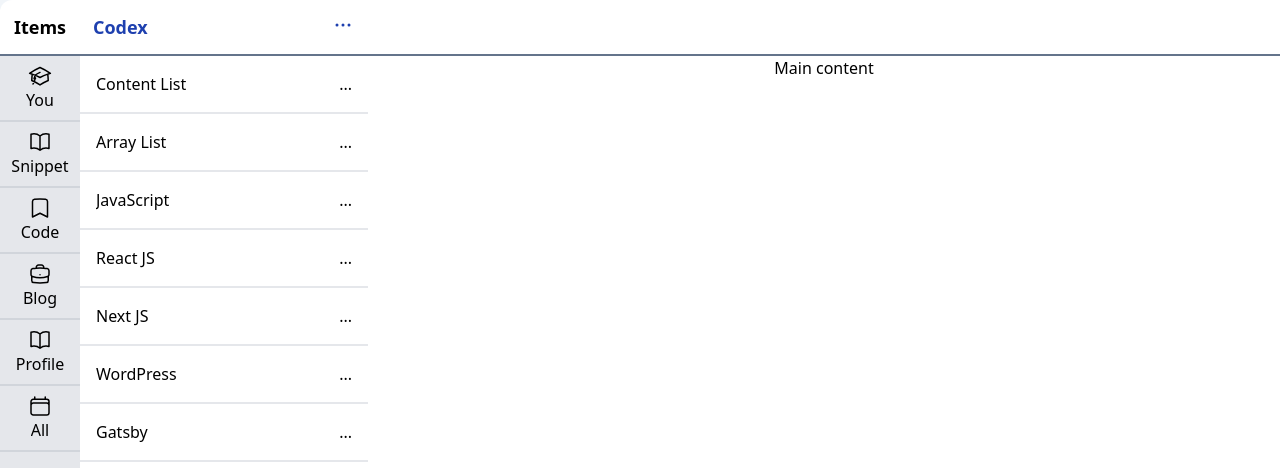
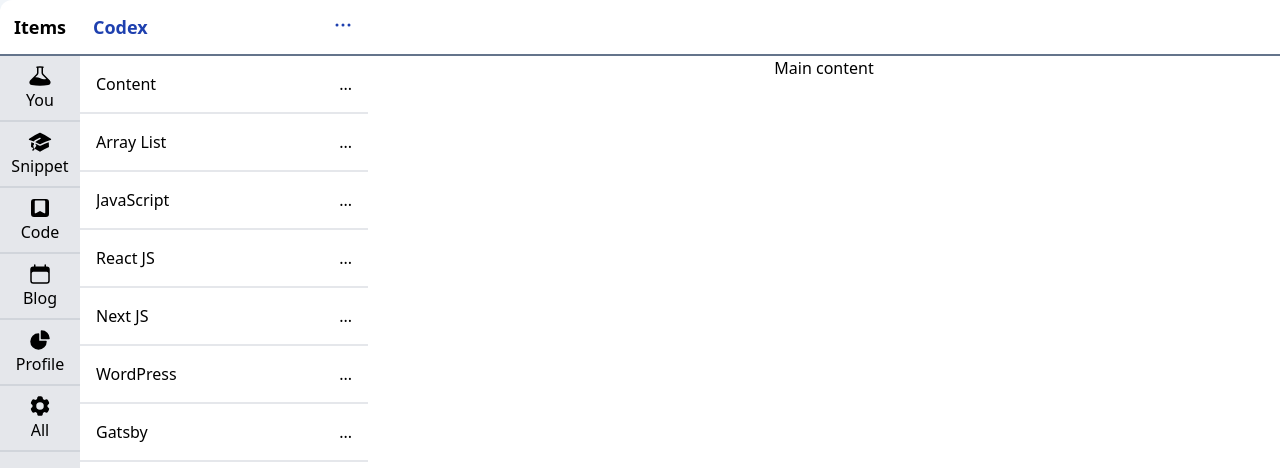
Before and after one commit to pkaranaxioned/codex, a Next.js app: page / in a window 1280 px wide. Shown: the top 468 px of the page. Built offline with nearby package versions, Linux system fonts and the light colour scheme.

Commit message:
Minor PR fixes & heroicons added

```diff
--- a/assets/icons/Icon1.jsx
+++ /dev/null
@@ -1,101 +0,0 @@
-export const Icon1 = () => (
-  <svg
-    xmlns="http://www.w3.org/2000/svg"
-    fill="none"
-    viewBox="0 0 24 24"
-    strokeWidth={1.5}
-    stroke="currentColor"
-    className="w-6 h-6"
-  >
-    <path
-      strokeLinecap="round"
-      strokeLinejoin="round"
-      d="M4.26 10.147a60.436 60.436 0 00-.491 6.347A48.627 48.627 0 0112 20.904a48.627 48.627 0 018.232-4.41 60.46 60.46 0 00-.491-6.347m-15.482 0a50.57 50.57 0 00-2.658-.813A59.905 59.905 0 0112 3.493a59.902 59.902 0 0110.399 5.84c-.896.248-1.783.52-2.658.814m-15.482 0A50.697 50.697 0 0112 13.489a50.702 50.702 0 017.74-3.342M6.75 15a.75.75 0 100-1.5.75.75 0 000 1.5zm0 0v-3.675A55.378 55.378 0 0112 8.443m-7.007 11.55A5.981 5.981 0 006.75 15.75v-1.5"
-    />
-  </svg>
-);
-
-export const Icon2 = () => (
-  <svg
-    xmlns="http://www.w3.org/2000/svg"
-    fill="none"
-    viewBox="0 0 24 24"
-    strokeWidth={1.5}
-    stroke="currentColor"
-    className="w-6 h-6"
-  >
-    <path
-      strokeLinecap="round"
-      strokeLinejoin="round"
-      d="M12 6.042A8.967 8.967 0 006 3.75c-1.052 0-2.062.18-3 .512v14.25A8.987 8.987 0 016 18c2.305 0 4.408.867 6 2.292m0-14.25a8.966 8.966 0 016-2.292c1.052 0 2.062.18 3 .512v14.25A8.987 8.987 0 0018 18a8.967 8.967 0 00-6 2.292m0-14.25v14.25"
-    />
-  </svg>
-);
-
-export const Icon3 = () => (
-  <svg
-    xmlns="http://www.w3.org/2000/svg"
-    fill="none"
-    viewBox="0 0 24 24"
-    strokeWidth={1.5}
-    stroke="currentColor"
-    className="w-6 h-6"
-  >
-    <path
-      strokeLinecap="round"
-      strokeLinejoin="round"
-      d="M17.593 3.322c1.1.128 1.907 1.077 1.907 2.185V21L12 17.25 4.5 21V5.507c0-1.108.806-2.057 1.907-2.185a48.507 48.507 0 0111.186 0z"
-    />
-  </svg>
-);
-
-export const Icon4 = () => (
-  <svg
-    xmlns="http://www.w3.org/2000/svg"
-    fill="none"
-    viewBox="0 0 24 24"
-    strokeWidth={1.5}
-    stroke="currentColor"
-    className="w-6 h-6"
-  >
-    <path
-      strokeLinecap="round"
-      strokeLinejoin="round"
-      d="M20.25 14.15v4.25c0 1.094-.787 2.036-1.872 2.18-2.087.277-4.216.42-6.378.42s-4.291-.143-6.378-.42c-1.085-.144-1.872-1.086-1.872-2.18v-4.25m16.5 0a2.18 2.18 0 00.75-1.661V8.706c0-1.081-.768-2.015-1.837-2.175a48.114 48.114 0 00-3.413-.387m4.5 8.006c-.194.165-.42.295-.673.38A23.978 23.978 0 0112 15.75c-2.648 0-5.195-.429-7.577-1.22a2.016 2.016 0 01-.673-.38m0 0A2.18 2.18 0 013 12.489V8.706c0-1.081.768-2.015 1.837-2.175a48.111 48.111 0 013.413-.387m7.5 0V5.25A2.25 2.25 0 0013.5 3h-3a2.25 2.25 0 00-2.25 2.25v.894m7.5 0a48.667 48.667 0 00-7.5 0M12 12.75h.008v.008H12v-.008z"
-    />
-  </svg>
-);
-
-export const Icon5 = () => (
-  <svg
-    xmlns="http://www.w3.org/2000/svg"
-    fill="none"
-    viewBox="0 0 24 24"
-    strokeWidth={1.5}
-    stroke="currentColor"
-    className="w-6 h-6"
-  >
-    <path
-      strokeLinecap="round"
-      strokeLinejoin="round"
-      d="M12 6.042A8.967 8.967 0 006 3.75c-1.052 0-2.062.18-3 .512v14.25A8.987 8.987 0 016 18c2.305 0 4.408.867 6 2.292m0-14.25a8.966 8.966 0 016-2.292c1.052 0 2.062.18 3 .512v14.25A8.987 8.987 0 0018 18a8.967 8.967 0 00-6 2.292m0-14.25v14.25"
-    />
-  </svg>
-);
-
-export const Icon6 = () => (
-  <svg
-    xmlns="http://www.w3.org/2000/svg"
-    fill="none"
-    viewBox="0 0 24 24"
-    strokeWidth={1.5}
-    stroke="currentColor"
-    className="w-6 h-6"
-  >
-    <path
-      strokeLinecap="round"
-      strokeLinejoin="round"
-      d="M6.75 3v2.25M17.25 3v2.25M3 18.75V7.5a2.25 2.25 0 012.25-2.25h13.5A2.25 2.25 0 0121 7.5v11.25m-18 0A2.25 2.25 0 005.25 21h13.5A2.25 2.25 0 0021 18.75m-18 0v-7.5A2.25 2.25 0 015.25 9h13.5A2.25 2.25 0 0121 11.25v7.5"
-    />
-  </svg>
-);
--- a/components/MainContent.js
+++ b/components/MainContent.js
@@ -1,4 +1,4 @@
-import { useState, useEffect } from "react";
+import { useState } from "react";
 import PrimaryNav from "./PrimaryNav";
 import SideNav from "./SideNav";
 
@@ -7,7 +7,7 @@
 
   return (
     <>
-      <div className="bg-gray-400 flex-auto flex text-center bg-white rounded-tl-xl relative md:shrink-0 overflow-y-hidden h-screen">
+      <div className="flex-auto flex text-center bg-white rounded-tl-xl relative md:shrink-0 overflow-y-hidden h-screen">
         <SideNav isMainOpen={isMainOpen} />
         <PrimaryNav isMainOpen={isMainOpen} />
         <div
--- a/components/PrimaryNav.js
+++ b/components/PrimaryNav.js
@@ -1,7 +1,7 @@
 const PrimaryNav = ({ isMainOpen }) => {
-  const data = [
+  const contentList = [
     {
-      name: "Content List",
+      name: "Content",
       title: "...",
     },
     {
@@ -116,7 +116,7 @@
         </div>
       </div>
       <ul className="flex flex-col overflow-y-auto overflow-x-hidden h-screen">
-        {data.map((item, i) => {
+        {contentList.map((item, i) => {
           return (
             <li key={i} className="block p-4 border-b-2">
               <a className="flex justify-between">
--- a/components/SideNav.js
+++ b/components/SideNav.js
@@ -1,37 +1,38 @@
 import React from "react";
+
 import {
-  Icon1,
-  Icon2,
-  Icon3,
-  Icon4,
-  Icon5,
-  Icon6,
-} from "../assets/icons/Icon1";
+  BeakerIcon,
+  AcademicCapIcon,
+  BookmarkSquareIcon,
+  CalendarIcon,
+  ChartPieIcon,
+  Cog6ToothIcon,
+} from "@heroicons/react/24/solid";
 
 const SideNav = ({ isMainOpen }) => {
   const sideNavData = [
     {
-      icon: <Icon1 />,
+      icon: <BeakerIcon />,
       text: "You",
     },
     {
-      icon: <Icon2 />,
+      icon: <AcademicCapIcon />,
       text: "Snippet",
     },
     {
-      icon: <Icon3 />,
+      icon: <BookmarkSquareIcon />,
       text: "Code",
     },
     {
-      icon: <Icon4 />,
+      icon: <CalendarIcon />,
       text: "Blog",
     },
     {
-      icon: <Icon5 />,
+      icon: <ChartPieIcon />,
       text: "Profile",
     },
     {
-      icon: <Icon6 />,
+      icon: <Cog6ToothIcon />,
       text: "All",
     },
   ];
@@ -52,8 +53,11 @@
               className="p-2 flex justify-center lg:justify-start border-b-2 border-gray-300 flex-col items-center"
               key={i}
             >
-              <span>{item.icon}</span>
-              <h3 className="overflow-hidden text-ellipsis max-w-[4rem] px-2 sm:px-0">
+              <span className="w-6 h-6">{item.icon}</span>
+              <h3
+                className="overflow-hidden text-ellipsis max-w-[4rem] px-2 sm:px-0"
+                title={item.text}
+              >
                 {item.text}
               </h3>
             </li>
--- a/next.config.js
+++ b/next.config.js
@@ -4,14 +4,4 @@
   swcMinify: true,
 };
 
-module.exports = {
-  nextConfig,
-  webpack(config) {
-    config.module.rules.push({
-      test: /\.svg$/,
-      use: ["@svgr/webpack"],
-    });
-
-    return config;
-  },
-};
+module.exports = nextConfig;
--- a/package.json
+++ b/package.json
@@ -9,7 +9,7 @@
     "lint": "next lint"
   },
   "dependencies": {
-    "@svgr/webpack": "^6.5.0",
+    "@heroicons/react": "^2.0.12",
     "next": "12.2.2",
     "react": "18.2.0",
     "react-dom": "18.2.0"
```
